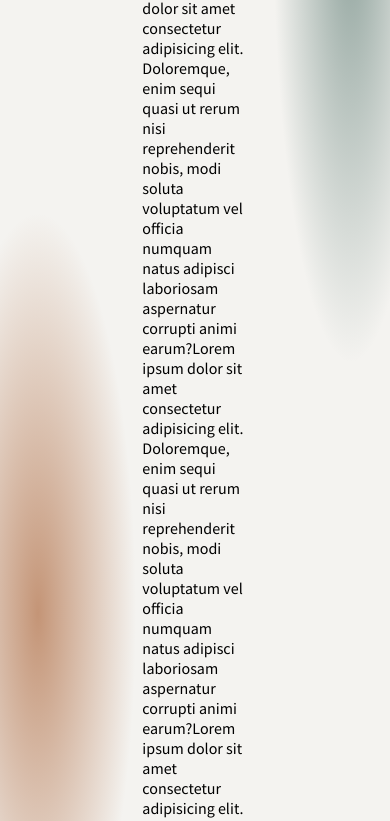
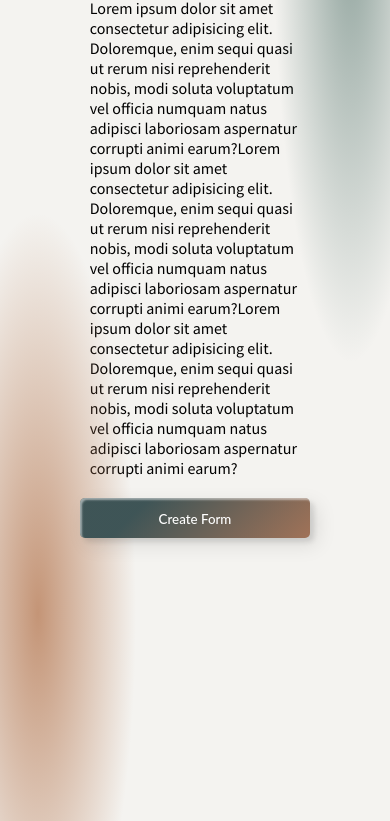
Before and after one commit to Er4ik/humanitarian-aid, a website: page index.html in a window 390 px wide. Shown: the part 87-908 px from the top of the page. Drawn offline with Linux system fonts and the light colour scheme.

Commit message:
add media and change width

```diff
--- a/css/style.css
+++ b/css/style.css
@@ -45,7 +45,7 @@ body {
 }
 
 .main-info {
-    width: 30%;
+    width: 50%;
     display: flex;
     margin-top: 7%;
     flex-direction: column;
@@ -115,3 +115,20 @@ body {
     width: 100%;
     transition: 800ms ease all;
 }
+
+@media (max-width: 700px) {
+    body {
+        height: auto;
+        width: 100%;
+        overflow:auto;
+    }
+
+    .main-info {
+        width: 60%;
+        align-items: center;
+    }
+
+    .main-info p {
+        margin: 20px auto;
+    }
+}
```
